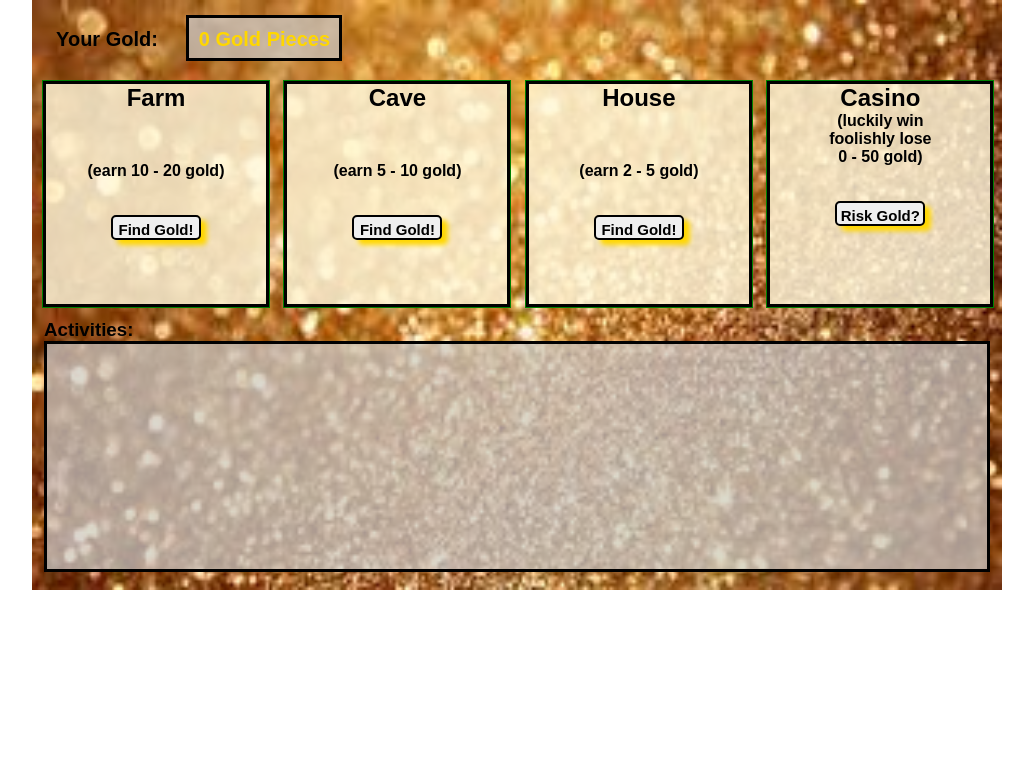
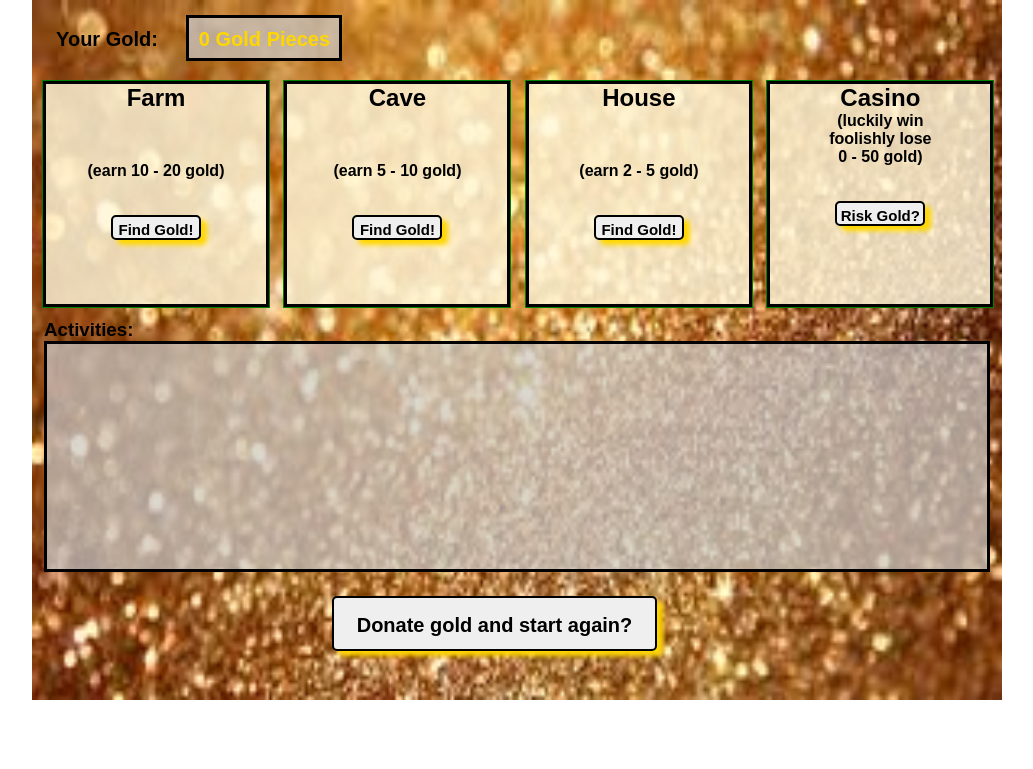
Before and after one commit to Ballycyrk/NinjaGold, a Flask app: page / in a window 1280 px wide. Shown: the top 769 px of the page, without its empty margins (123-1156 px from the left). Run offline with Flask 2, Linux system fonts and the light colour scheme; some libraries are stand-ins or nearby versions.

Commit message:
finish reset button

```diff
--- a/Static/CSS/style.css
+++ b/Static/CSS/style.css
@@ -6,10 +6,10 @@
 
 #container {
   width: 970px;
-  height: 590px;
+  height: 770px;
   margin: 0px auto;
   background-image: url(../Images/gold.png);
-  background-size: 970px 590px;
+  background-size: 970px 700px;
   background-repeat: no-repeat;
 }
 
@@ -24,6 +24,18 @@
   height: 205px;
   padding: 10px;
   overflow-y: auto;
+}
+
+#reset {
+  display: block;
+}
+
+#reset input {
+  width: 325px;
+  height: 55px;
+  font-size: 20px;
+  margin-left: 300px;
+  margin-top: 20px;
 }
 
 .feedback {
--- a/Templates/index.html
+++ b/Templates/index.html
@@ -6,13 +6,6 @@
     <meta name='description' content="You're going to create a mini game that helps a ninja make some money! When you start the game, your ninja should have 0 gold. The ninja can go to different places (farm, cave, house, casino) and earn different amounts of gold. In the case of a casino, your ninja can earn or LOSE up to 50 golds. Your job is to create a web app that allows this ninja to earn gold and to display past activities of this ninja." />
     <link rel="stylesheet" type="text/css"
     href="{{ url_for('static', filename='CSS/style.css') }}">
-    <script src="https://ajax.googleapis.com/ajax/libs/jquery/1.11.3/jquery.min.js">
-    </script>
-    <script type="text/javascript">
-      $(document).ready(function(){
-      //   $('#activity p').insertBefore($('#activity p'));
-      // });
-    </script>
   </head>
   <body>
     <div id="container">
@@ -62,6 +55,10 @@
         <p class="{{ tuple[0] }}">{{ tuple[1] }}</p>
         {% endfor %}
       </div>
+      <form id='reset' action='/reset'>
+        <input class='btn' type='submit' value='Donate gold and start again?'>
+        </input>
+      </form>
     </div>
   </body>
 </html>
--- a/server.py
+++ b/server.py
@@ -39,4 +39,9 @@ def gold():
   print result
   print temp
   return redirect ('/')
+@app.route('/reset')
+def reset():
+  session.pop('gold')
+  session.pop('activity')
+  return redirect('/')
 app.run(debug=True)
```
